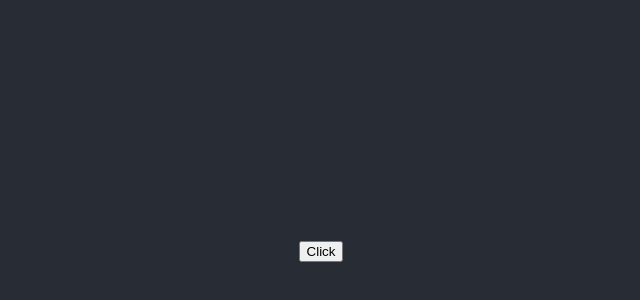
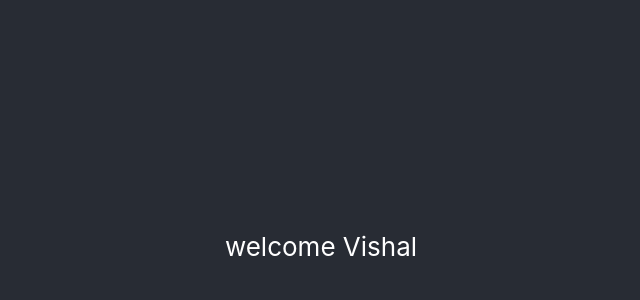
Before and after one commit to vishalrindhe/react, a React (Create React App) app: page / in a window 1280 px wide. Shown: the part 154-454 px from the top of the page, without its empty margins (319-959 px from the left). Built offline with nearby package versions, Linux system fonts and the light colour scheme.

Commit message:
conditional rendering if-else

```diff
--- a/src/App.js
+++ b/src/App.js
@@ -9,6 +9,7 @@ import FunctionClick from './components/functionClick';
 import ClassClick from './components/classClick';
 import EventBind from './components/eventBind';
 import ParentComponent from './components/parentComponent';
+import UserGreeting from './components/UserGreeting';
 
 
 
@@ -34,7 +35,8 @@ function App() {
         {/* <FunctionClick></FunctionClick> */}
         {/* <ClassClick></ClassClick> */}
         {/* <EventBind></EventBind> */}
-        <ParentComponent></ParentComponent>
+        {/* <ParentComponent></ParentComponent> */}
+        <UserGreeting />
       </header>
     </div>
   );
--- /dev/null
+++ b/src/components/UserGreeting.js
@@ -0,0 +1,28 @@
+import React, { Component } from 'react'
+
+export class UserGreeting extends Component {
+
+    constructor(props) {
+        super(props)
+
+        this.state = {
+            isLoggendIn : true
+        }
+    }
+
+
+    render() {
+
+        let message
+        if (this.state.isLoggendIn) {
+            message = <div>welcome Vishal</div>
+        } else {
+            message = <div>welcome Guest</div>
+        }
+
+        return <div>{message    }</div>
+
+    }
+}
+
+export default UserGreeting
```
